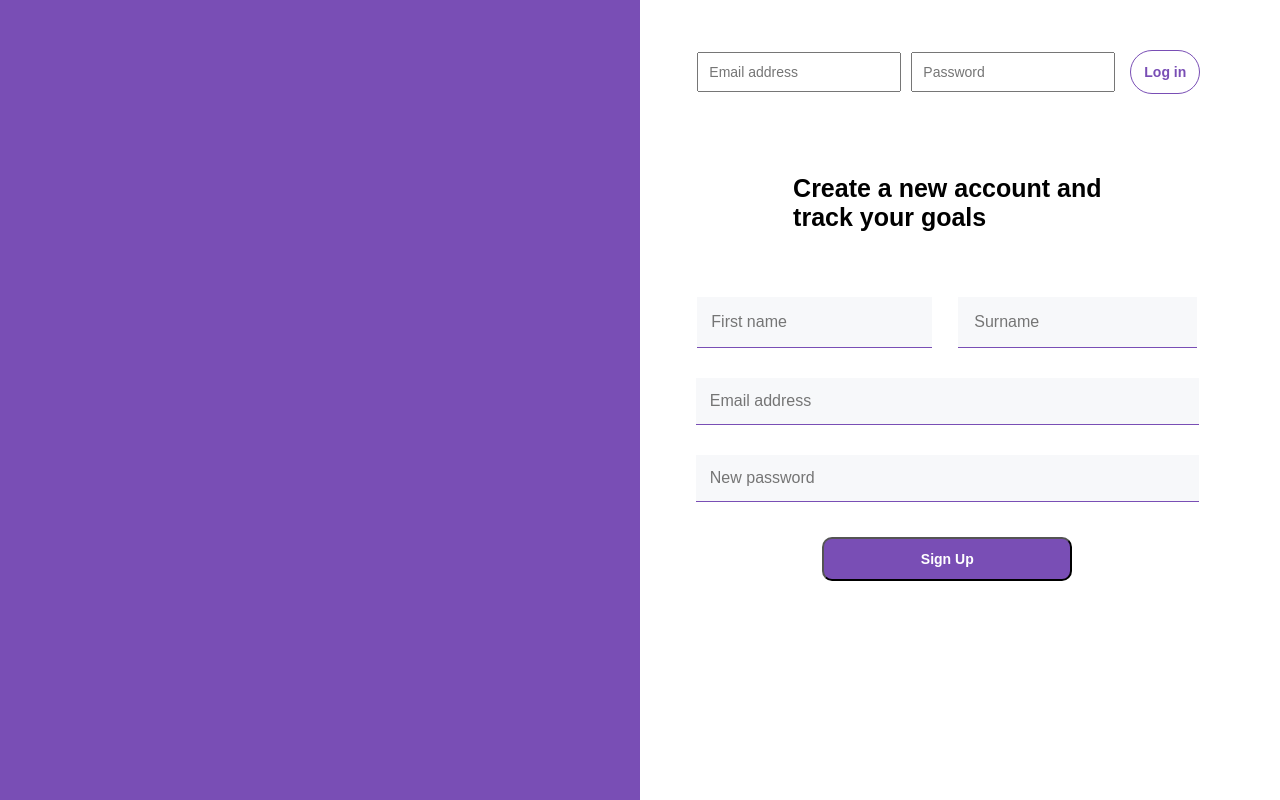
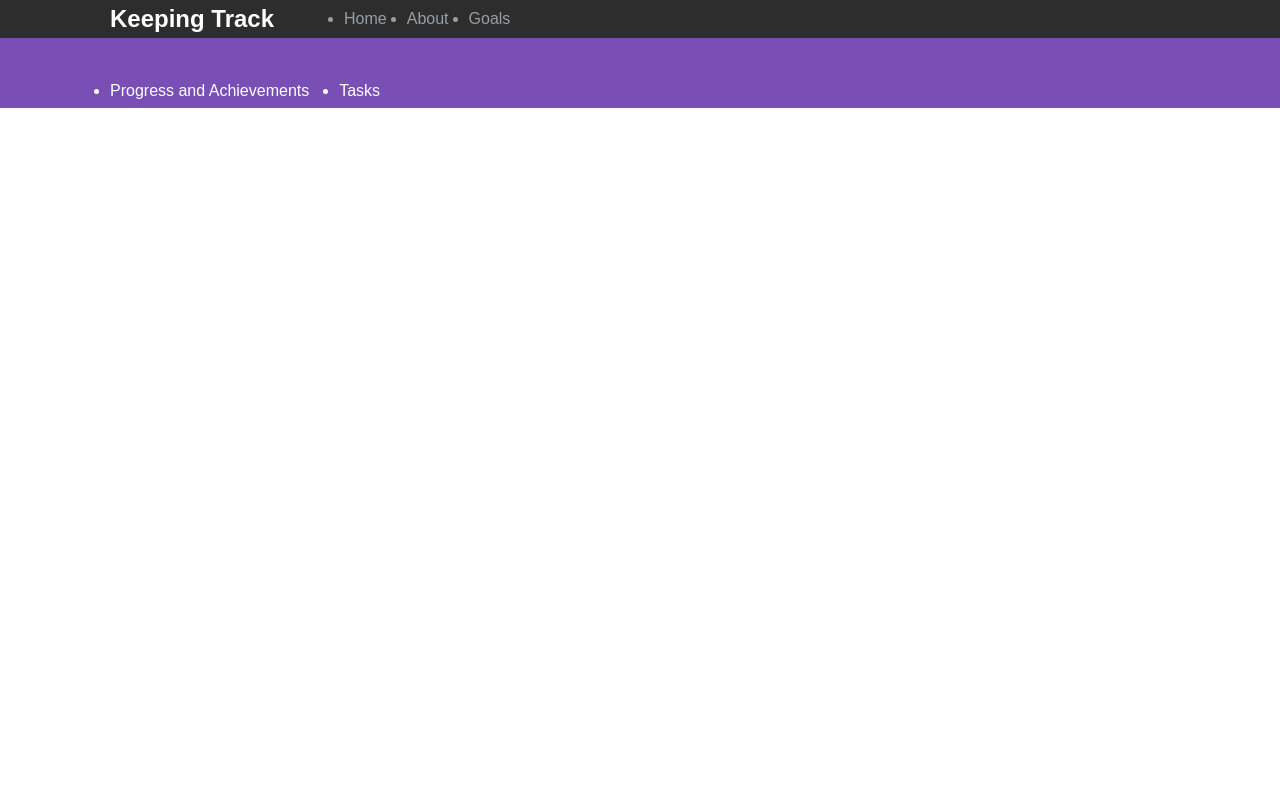
Before and after one commit to zacpeires/Keeping-Track, a React app: page / in a window 1280 px wide. Built offline with nearby package versions, Linux system fonts and the light colour scheme; no server answers.

Commit message:
feature: basic navbar layout

```diff
--- a/client/components/Navbar.js
+++ b/client/components/Navbar.js
@@ -2,6 +2,7 @@ import React, { Component } from 'react';
 import { connect } from 'react-redux';
 import { logout } from '../store';
 import { LoginPage } from '../components'
+import { Link } from 'react-router-dom'
 
 class Navbar extends Component {
   constructor() {
@@ -13,9 +14,35 @@ class Navbar extends Component {
     return (
       <header>
         <nav className="header__navbar">
-          {this.props.isLoggedIn ? <div /> :
+        <div className="header__outer-navbar">
+        <h1>Keeping Track</h1>
+        <ul>
+          <li>
+            Home
+          </li>
+          <li>
+            About
+          </li>
+          <li>
+            Goals
+          </li>
+        </ul>
+        </div>
+        <div className="header__inner-navbar">
+        <ul>
+          {/* change Lis for ps, in order to animate height and color on hover - may have to use an after that comes up from the bottom.
+          UL becomes div in css and LI beomes p */}
+          <li>
+            Progress and Achievements
+          </li>
+          <li>
+            Tasks
+          </li>
+        </ul>
+        </div>
+          {/* {this.props.isLoggedIn ? <div /> :
           <div />
-        }
+        } */}
         </nav>
       </header>
     );
--- a/client/routes.js
+++ b/client/routes.js
@@ -18,16 +18,16 @@ class Routes extends Component {
 
     return (
       <div className="routes-container">
-        {this.props.isLoggedIn ? (
+        {/* {this.props.isLoggedIn ? ( */}
           <div>
             <Navbar />
             <Switch>
 
             </ Switch>
           </div>
-        ) : (
+        {/* ) : (
           <LoginPage />
-        )}
+        )} */}
       </div>
     );
   }
--- a/public/index.css
+++ b/public/index.css
@@ -9,9 +9,51 @@
 }
 
 .header__navbar {
-  height: 95px;
-  background-color: #346cb0;
-  display: flex
+  height: 150px;
+  display: flex;
+  flex-direction: column;
+
+}
+
+.header__inner-navbar {
+  height: 70px;
+  background-color: #794eb5;
+  width: 100%;
+  display: flex;
+  align-items: flex-end;
+  color: white;
+}
+
+.header__inner-navbar ul {
+  display: flex;
+  flex-direction: row;
+  align-items: center;
+  padding-left: 110px;
+  margin-bottom: 8px;
+}
+
+.header__inner-navbar li {
+  margin-right: 30px;
+}
+
+.header__outer-navbar {
+  background-color: #0e0e0ede;
+  color: white;
+  display: flex;
+  flex-direction: row;
+  padding-left: 110px;
+  align-items: center;
+}
+
+.header__outer-navbar ul {
+  display: flex;
+  flex-direction: row;
+  margin-left: 60px;
+}
+
+.header__outer-navbar li {
+  margin: 10px;
+  color: #979ea5;
 }
 
 .login-page {
```
